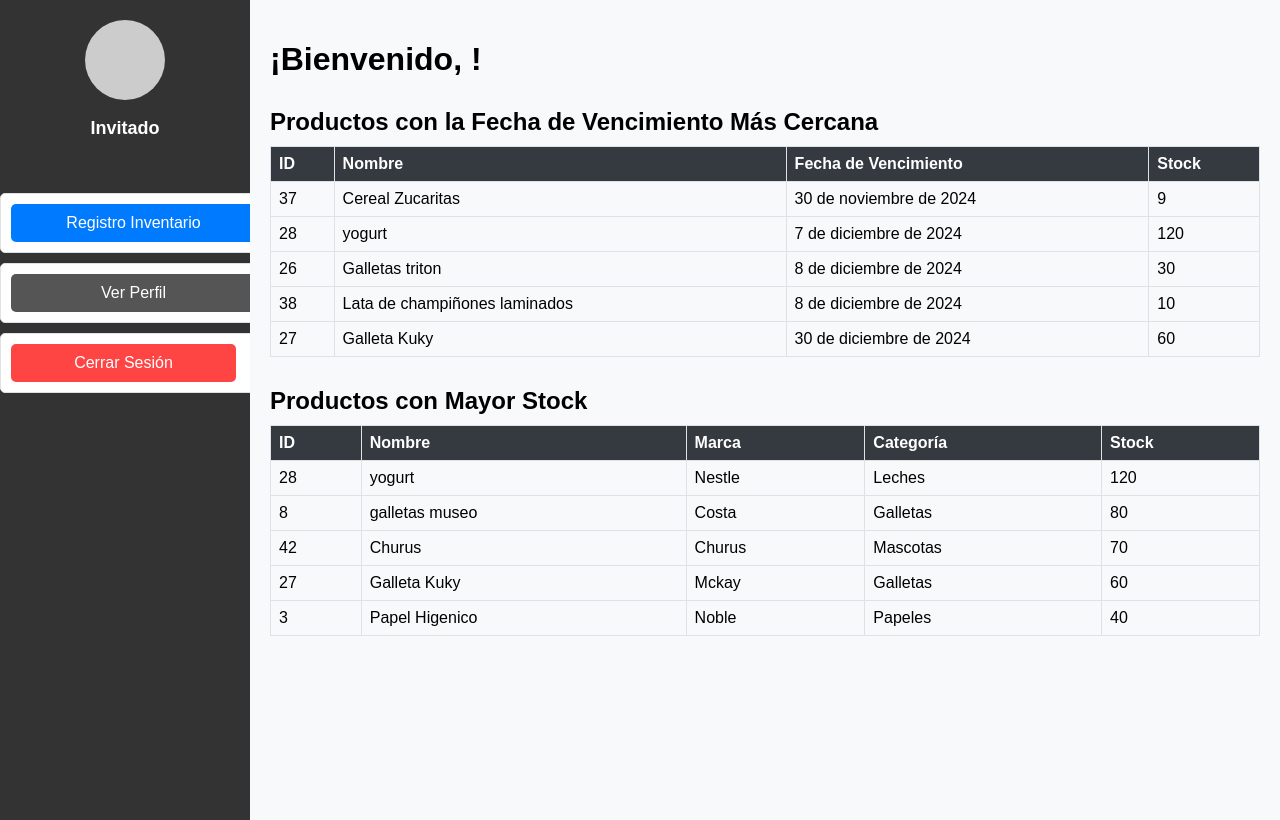
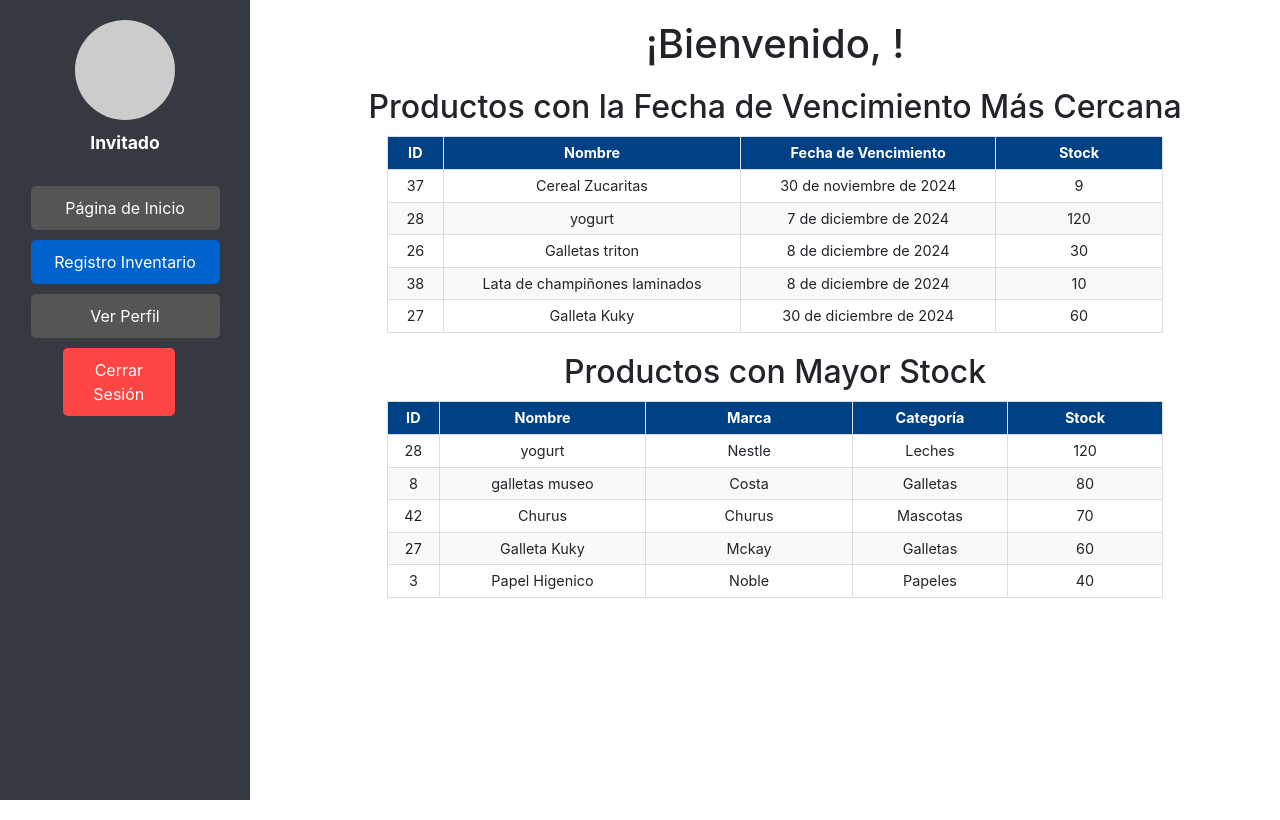
Before and after one commit to Angu017/Save_in, a Django app: page /adminpage/ in a window 1280 px wide. Run offline with Django 5.2, Linux system fonts and the light colour scheme; data comes from the database, SQL or seed files in the repository; some libraries are stand-ins or nearby versions.

Commit message:
Update adminpage.html

```diff
--- a/ventas/pagina/templates/adminpage.html
+++ b/ventas/pagina/templates/adminpage.html
@@ -5,29 +5,149 @@
     <meta charset="UTF-8">
     <meta name="viewport" content="width=device-width, initial-scale=1.0">
     <title>Panel de Administración De Stock</title>
-    <link rel="stylesheet" href="{% static '/css/adminstyle.css' %}">
     <link rel="stylesheet" href="{% static 'css/lateral.css' %}">
+    <link href="https://stackpath.bootstrapcdn.com/bootstrap/4.5.2/css/bootstrap.min.css" rel="stylesheet">
+    <style>
+        .sidebar {
+            background-color: #343a40;
+            width: 250px;
+            padding: 20px;
+            display: flex;
+            flex-direction: column;
+            align-items: center;
+            height: 100vh;
+            position: fixed;
+            overflow-y: auto;
+            border: none;
+        }
+
+        .perfil {
+            text-align: center;
+            margin-bottom: 20px;
+        }
+
+        .perfil-imagen {
+            width: 100px;
+            height: 100px;
+            background-color: #ccc;
+            border-radius: 50%;
+            margin: 0 auto 10px;
+        }
+
+        .perfil p {
+            margin: 0;
+            font-size: 1.1em;
+        }
+
+        .sidebar ul {
+            padding: 0;
+            margin: 0;
+            list-style: none;
+            width: 100%;
+        }
+
+        .sidebar ul li {
+            margin: 10px 0;
+            width: 100%;
+            display: flex;
+            justify-content: center;
+        }
+
+        .btn {
+            width: 100%; /* Asegura que todos los botones tengan el mismo tamaño */
+        }
+
+        .btn-primary {
+            background-color: #007bff; /* Color de fondo azul */
+            border-color: #007bff; /* Color del borde azul */
+        }
+
+        .btn-primary:hover,
+        .btn-primary.focus,
+        .btn-primary.focus-visible {
+            background-color: #0056b3; /* Azul oscuro para el hover */
+            border-color: #004085; /* Borde azul oscuro */
+        }
+
+        .main-content {
+            margin-left: 270px;
+            padding: 20px;
+        }
+
+        .main-content h1 {
+            margin-bottom: 20px;
+            text-align: center;
+        }
+
+        .section {
+            margin-bottom: 20px;
+        }
+
+        .section h2 {
+            margin-bottom: 10px;
+            text-align: center;
+        }
+
+        table {
+            width: 80%; /* Ajusta el ancho de la tabla */
+            margin: 0 auto; /* Centra la tabla */
+            border-collapse: collapse;
+            font-size: 0.9em;
+        }
+
+        th, td {
+            border: 1px solid #ddd;
+            padding: 5px;
+            text-align: center;
+            vertical-align: middle;
+            white-space: nowrap;
+            overflow: hidden;
+            text-overflow: ellipsis;
+        }
+
+        th {
+            background-color: #004085; /* Azul oscuro */
+            color: white;
+        }
+
+        tr:nth-child(even) {
+            background-color: #f9f9f9;
+        }
+
+        /* Eliminamos el hover */
+        tr:hover {
+            background-color: inherit;
+        }
+
+        /* Ajuste de ancho de columnas */
+        th:nth-child(1), td:nth-child(1) { width: 5%; } /* ID */
+        th:nth-child(2), td:nth-child(2) { width: 20%; } /* Nombre */
+        th:nth-child(3), td:nth-child(3) { width: 20%; } /* Fecha de vencimiento / Marca */
+        th:nth-child(4), td:nth-child(4) { width: 15%; } /* Stock */
+        th:nth-child(5), td:nth-child(5) { width: 15%; } /* Categoría */
+    </style>
 </head>
 <body>
+    <!-- Menú lateral de navegación -->
     <div class="sidebar">
         <div class="perfil">
             <div class="perfil-imagen"></div>
             <p>
                 {% if user.is_authenticated %}
-                    {{ user.username }}  <!-- Muestra el nombre de usuario logueado -->
+                    <strong>{{ user.username }}</strong>
                 {% else %}
-                    Invitado  <!-- En caso de que el usuario no esté logueado -->
+                    Invitado
                 {% endif %}
             </p>
         </div>
         <ul>
-
-            <li><a href="{% url 'vendedor' %}" class="active">Registro Inventario</a></li>
-            <li><a href="{% url 'verPerfil' %}" class="btn btn-primary w-100">Ver Perfil</a></li>
+            <li><a href="{% url 'adminpage' %}" class="btn btn-primary btn-block">Página de Inicio</a></li>
+            <li><a href="{% url 'vendedor' %}" class="btn btn-primary btn-block active">Registro Inventario</a></li>
+            <li><a href="{% url 'verPerfil' %}" class="btn btn-primary btn-block">Ver Perfil</a></li>
             <li>
                 <form action="{% url 'logout' %}" method="post">
                     {% csrf_token %}
-                    <button type="submit" class="btn btn-danger w-100">Cerrar Sesión</button>
+                    <button type="submit" class="btn btn-primary btn-block">Cerrar Sesión</button>
                 </form>
             </li>
         </ul>
```
